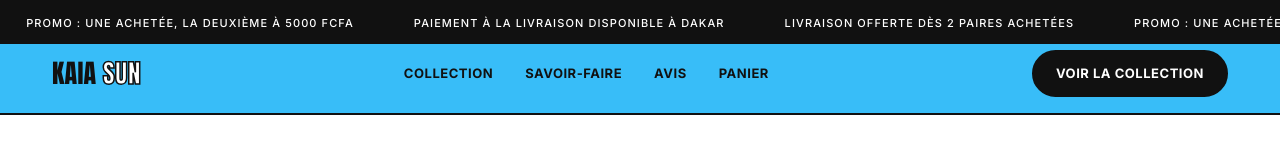
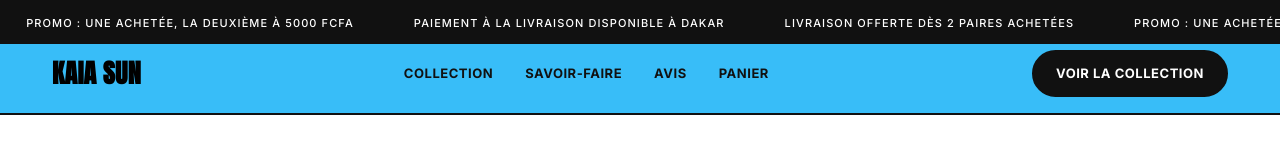
Before and after one commit to mactar27/KAI_SUN, a React (Vite) app: page / in a window 1280 px wide. Shown: the top 160 px of the page. Built offline with nearby package versions, Linux system fonts and the light colour scheme; no server answers.

Commit message:
Update logo to solid bold KAIA SUN

```diff
--- a/src/components/Footer.jsx
+++ b/src/components/Footer.jsx
@@ -6,7 +6,7 @@ const Footer = () => {
     <footer>
       <div className="wrap foot-grid">
         <div className="foot-col">
-          <div className="logo">KAIA <span>SUN</span></div>
+          <div className="logo" style={{ fontWeight: 'bold' }}>KAIA SUN</div>
           <p className="foot-tagline">Lunettes de soleil pour la lumière franche de Dakar. Qualité premium, design intemporel.</p>
           <div style={{ marginTop: 'auto' }}>
             <div className="foot-rating">★★★★★ 4.9/5</div>
--- a/src/components/Navbar.jsx
+++ b/src/components/Navbar.jsx
@@ -17,8 +17,8 @@ const Navbar = () => {
 
       <nav id="nav">
         <div className="wrap">
-          <Link to="/" className="logo">
-            KAIA <span>SUN</span>
+          <Link to="/" className="logo" style={{ fontWeight: 'bold', color: '#000000' }}>
+            KAIA SUN
           </Link>
           <div className="nav-links">
             <Link to="/#collection">Collection</Link>
```
